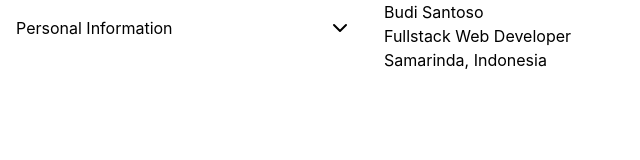
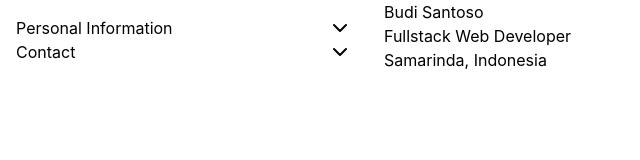
Before and after one commit to roaayala/cv-builder, a React (Vite) app: page / in a window 1280 px wide. Shown: the top 160 px of the page, without its empty margins (0-640 px from the left). Built offline with nearby package versions, Linux system fonts and the light colour scheme.

Commit message:
ContactForm

```diff
--- a/src/App.jsx
+++ b/src/App.jsx
@@ -16,11 +16,22 @@ export default function App() {
     });
   };
 
+  const handleContactChange = (e) => {
+    setResume({
+      ...resume,
+      contact: {
+        ...resume.contact,
+        [e.target.name]: e.target.value,
+      },
+    });
+  };
+
   return (
     <div className="flex gap-4 h-screen">
       <Form
         data={resume}
         onPersonalInformationChange={handlePersonalInformationChange}
+        onContactChange={handleContactChange}
       />
       <Resume data={resume} />
     </div>
--- a/src/components/Form.jsx
+++ b/src/components/Form.jsx
@@ -1,13 +1,20 @@
+import ContactForm from "./forms/ContactForm";
 import PersonalInformationForm from "./forms/PersonalInformationForm";
 
-export default function Form({ data, onPersonalInformationChange }) {
-  const { personalInformation } = data;
+export default function Form({
+  data,
+  onPersonalInformationChange,
+  onContactChange,
+}) {
+  const { personalInformation, contact } = data;
   return (
     <form className="w-lg p-4">
       <PersonalInformationForm
         data={personalInformation}
         onPersonalInformationChange={onPersonalInformationChange}
       />
+
+      <ContactForm data={contact} onContactChange={onContactChange} />
     </form>
   );
 }
--- /dev/null
+++ b/src/components/forms/ContactForm.jsx
@@ -0,0 +1,55 @@
+import { useState } from "react";
+import FormHeader from "./FormHeader";
+import TextInput from "./personal-information/TextInput";
+
+export default function ContactForm({ data, onContactChange }) {
+  const { email, phone, website } = data;
+
+  const [isOpen, setIsOpen] = useState(false);
+
+  const handleOpen = (e) => {
+    e.preventDefault();
+    setIsOpen(!isOpen);
+  };
+
+  return (
+    <section>
+      <FormHeader
+        sectionTitle={"Contact"}
+        isOpen={isOpen}
+        onOpen={handleOpen}
+      />
+
+      {isOpen && (
+        <main className="">
+          <TextInput
+            id={"email"}
+            label={"Email"}
+            placeholder={"Email"}
+            required={true}
+            value={email}
+            onChange={onContactChange}
+          />
+
+          <TextInput
+            id={"phone"}
+            label={"Phone"}
+            placeholder={"Phone"}
+            required={true}
+            value={phone}
+            onChange={onContactChange}
+          />
+
+          <TextInput
+            id={"website"}
+            label={"Website"}
+            placeholder={"Website"}
+            required={true}
+            value={website}
+            onChange={onContactChange}
+          />
+        </main>
+      )}
+    </section>
+  );
+}
```
